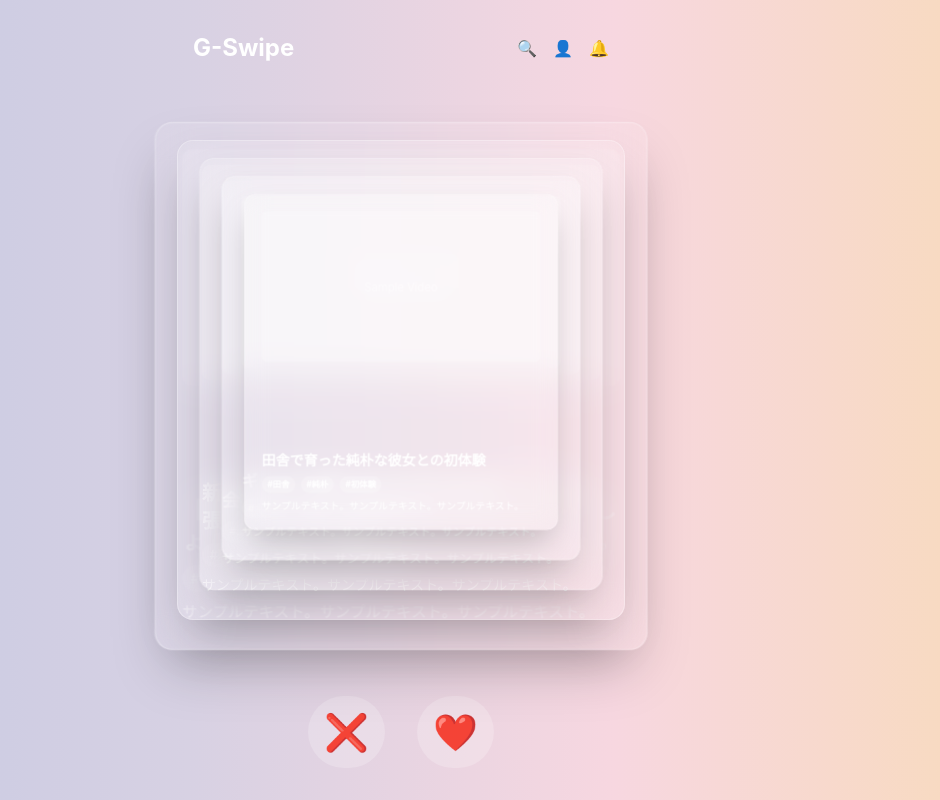
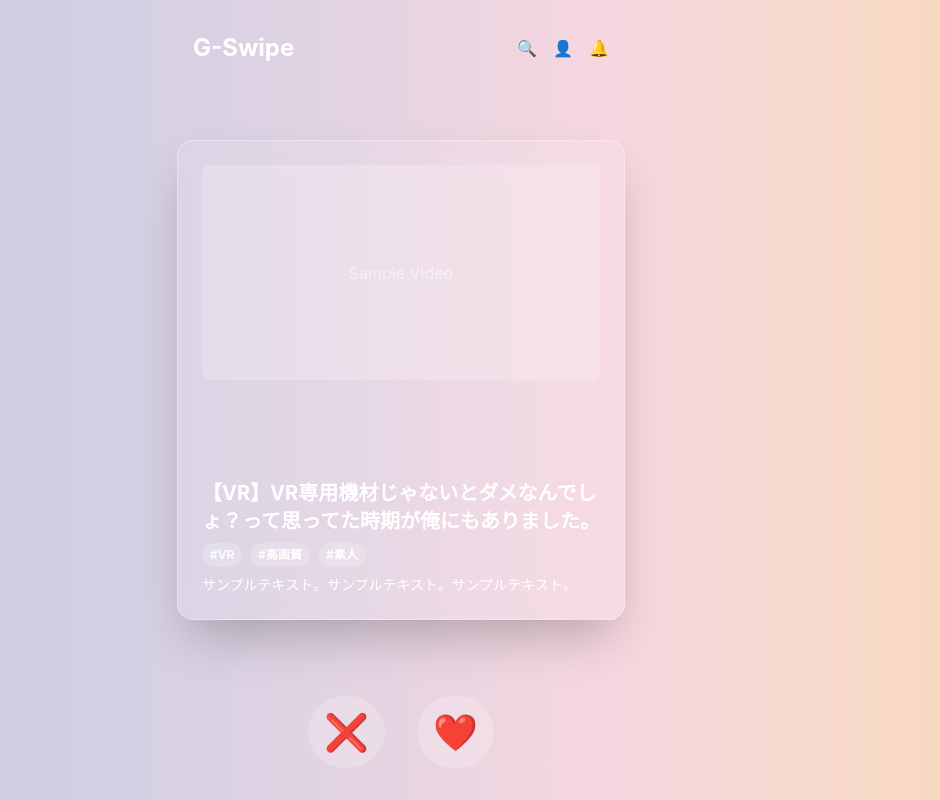
Before and after one commit to yotadata/adult_matching, a Next.js app in the folder frontend/: page / in a window 1280 px wide. Shown: the whole page, without its empty margins (239-1179 px from the left). Built offline with nearby package versions, Linux system fonts and the light colour scheme.

Commit message:
refactor: ensure only one card is rendered at a time

```diff
--- a/frontend/src/app/page.tsx
+++ b/frontend/src/app/page.tsx
@@ -3,55 +3,51 @@
 import Header from "@/components/Header";
 import SwipeCard, { CardData, SwipeCardHandle } from "@/components/SwipeCard";
 import ActionButtons from "@/components/ActionButtons";
-import { useState, useRef, createRef, RefObject } from "react";
+import { useState, useRef } from "react";
 import { AnimatePresence } from "framer-motion";
 
-// ダミーデータ
+// ダミーデータ（元の順序に戻す）
 const DUMMY_CARDS: CardData[] = [
+  { id: 1, title: '【VR】VR専用機材じゃないとダメなんでしょ？って思ってた時期が俺にもありました。', category: '#VR #高画質 #素人', description: 'サンプルテキスト。サンプルテキスト。サンプルテキスト。' },
+  { id: 2, title: '新人グラビアアイドル！初めての撮影で緊張…！', category: '#新人 #グラビア #アイドル', description: 'サンプルテキスト。サンプルテキスト。サンプルテキスト。' },
+  { id: 3, title: '会社の美人上司と禁断の社内恋愛', category: '#上司 #OL #ドラマ', description: 'サンプルテキスト。サンプルテキスト。サンプルテキスト。' },
+  { id: 4, title: 'ギャルで人妻とかいうパワーワード', category: '#ギャル #人妻 #ドキュメンタリー', description: 'サンプルテキスト。サンプルテキスト。サンプルテキスト。' },
   { id: 5, title: '田舎で育った純朴な彼女との初体験', category: '#田舎 #純朴 #初体験', description: 'サンプルテキスト。サンプルテキスト。サンプルテキスト。' },
-  { id: 4, title: 'ギャルで人妻とかいうパワーワード', category: '#ギャル #人妻 #ドキュメンタリー', description: 'サンプルテキスト。サンプルテキスト。サンプルテキスト。' },
-  { id: 3, title: '会社の美人上司と禁断の社内恋愛', category: '#上司 #OL #ドラマ', description: 'サンプルテキスト。サンプルテキスト。サンプルテキスト。' },
-  { id: 2, title: '新人グラビアアイドル！初めての撮影で緊張…！', category: '#新人 #グラビア #アイドル', description: 'サンプルテキスト。サンプルテキスト。サンプルテキスト。' },
-  { id: 1, title: '【VR】VR専用機材じゃないとダメなんでしょ？って思ってた時期が俺にもありました。', category: '#VR #高画質 #素人', description: 'サンプルテキスト。サンプルテキスト。サンプルテキスト。' },
 ];
 
 export default function Home() {
-  const [cards, setCards] = useState(DUMMY_CARDS);
-  const cardRefs = useRef<RefObject<SwipeCardHandle>[]>([]);
-  cardRefs.current = cards.map((_, i) => cardRefs.current[i] ?? createRef());
+  const [activeIndex, setActiveIndex] = useState(0);
+  const cardRef = useRef<SwipeCardHandle>(null);
 
-  const handleSwipe = (swipedCardId: number) => {
-    setCards((prev) => prev.filter(card => card.id !== swipedCardId));
+  const handleSwipe = () => {
+    setActiveIndex((prev) => prev + 1);
   };
 
   const triggerSwipe = (direction: 'left' | 'right') => {
-    const topCardIndex = cards.length - 1;
-    if (topCardIndex >= 0) {
-      const topCardRef = cardRefs.current[topCardIndex];
-      topCardRef.current?.swipe(direction);
-    }
+    cardRef.current?.swipe(direction);
   };
+
+  const activeCard = activeIndex < DUMMY_CARDS.length ? DUMMY_CARDS[activeIndex] : null;
 
   return (
     <div className="flex flex-col items-center justify-between min-h-screen p-4 overflow-hidden">
       <Header />
       <main className="flex-grow flex items-center justify-center w-full relative h-[60vh]">
         <AnimatePresence mode="wait">
-          {cards.map((card, index) => (
+          {activeCard ? (
             <SwipeCard
-              ref={cardRefs.current[index]}
-              key={card.id}
-              cardData={card}
-              onSwipe={() => handleSwipe(card.id)}
-              index={index}
-              isTop={index === cards.length - 1}
+              ref={cardRef}
+              key={activeCard.id}
+              cardData={activeCard}
+              onSwipe={handleSwipe}
             />
-          ))}
+          ) : (
+            <p className="text-white font-bold text-2xl">No more cards</p>
+          )}
         </AnimatePresence>
-        {cards.length === 0 && <p className="text-white font-bold text-2xl">No more cards</p>}
       </main>
       <footer className="p-4">
-        <ActionButtons onSkip={() => triggerSwipe('left')} onLike={() => triggerSwipe('right')} />
+        {activeCard && <ActionButtons onSkip={() => triggerSwipe('left')} onLike={() => triggerSwipe('right')} />}
       </footer>
     </div>
   );
--- a/frontend/src/components/SwipeCard.tsx
+++ b/frontend/src/components/SwipeCard.tsx
@@ -18,21 +18,14 @@ export interface SwipeCardHandle {
 interface SwipeCardProps {
   cardData: CardData;
   onSwipe: () => void;
-  index: number;
-  isTop: boolean;
 }
 
-const SwipeCard = forwardRef<SwipeCardHandle, SwipeCardProps>(({ cardData, onSwipe, index, isTop }, ref) => {
+const SwipeCard = forwardRef<SwipeCardHandle, SwipeCardProps>(({ cardData, onSwipe }, ref) => {
   const controls = useAnimation();
 
   const swipe = async (direction: 'left' | 'right') => {
     const x = direction === 'right' ? '100vw' : '-100vw';
-    // isTop が false の場合はアニメーションが完了する前に onSwipe を呼んで即座にカードを削除する
-    if (!isTop) {
-      onSwipe();
-      return;
-    }
-    await controls.start({ x, opacity: 0 });
+    await controls.start({ x, opacity: 0, transition: { duration: 0.4 } });
     onSwipe();
   };
 
@@ -53,23 +46,15 @@ const SwipeCard = forwardRef<SwipeCardHandle, SwipeCardProps>(({ cardData, onSwi
   return (
     <motion.div
       className="absolute w-full max-w-md h-[60vh] rounded-2xl bg-white/10 backdrop-blur-lg border border-white/30 shadow-2xl flex flex-col justify-between p-6 cursor-grab"
-      drag={isTop ? "x" : false}
+      drag="x"
       dragConstraints={{ left: 0, right: 0 }}
       onDragEnd={handleDragEnd}
       animate={controls}
-      initial={{
-        scale: 1 - (3 - index) * 0.1,
-        y: (3 - index) * -30,
-        zIndex: 10 - index
-      }}
-      style={{
-        zIndex: 10 - index,
-        transformOrigin: 'bottom',
-      }}
-      transition={{ ease: "easeOut", duration: 0.3 }}
+      initial={{ scale: 0.95, opacity: 0 }}
+      animate={{ scale: 1, opacity: 1, transition: { duration: 0.3 } }}
+      exit={{ x: 0, y: 20, scale: 0.95, opacity: 0, transition: { duration: 0.3 } }} // スワイプ以外で消えるときのアニメーション
       whileTap={{ cursor: "grabbing" }}
     >
-      {/* ... card content ... */}
       <div className="w-full h-1/2 bg-white/20 rounded-lg flex items-center justify-center">
         <p className="text-white/50">Sample Video</p>
       </div>
```
